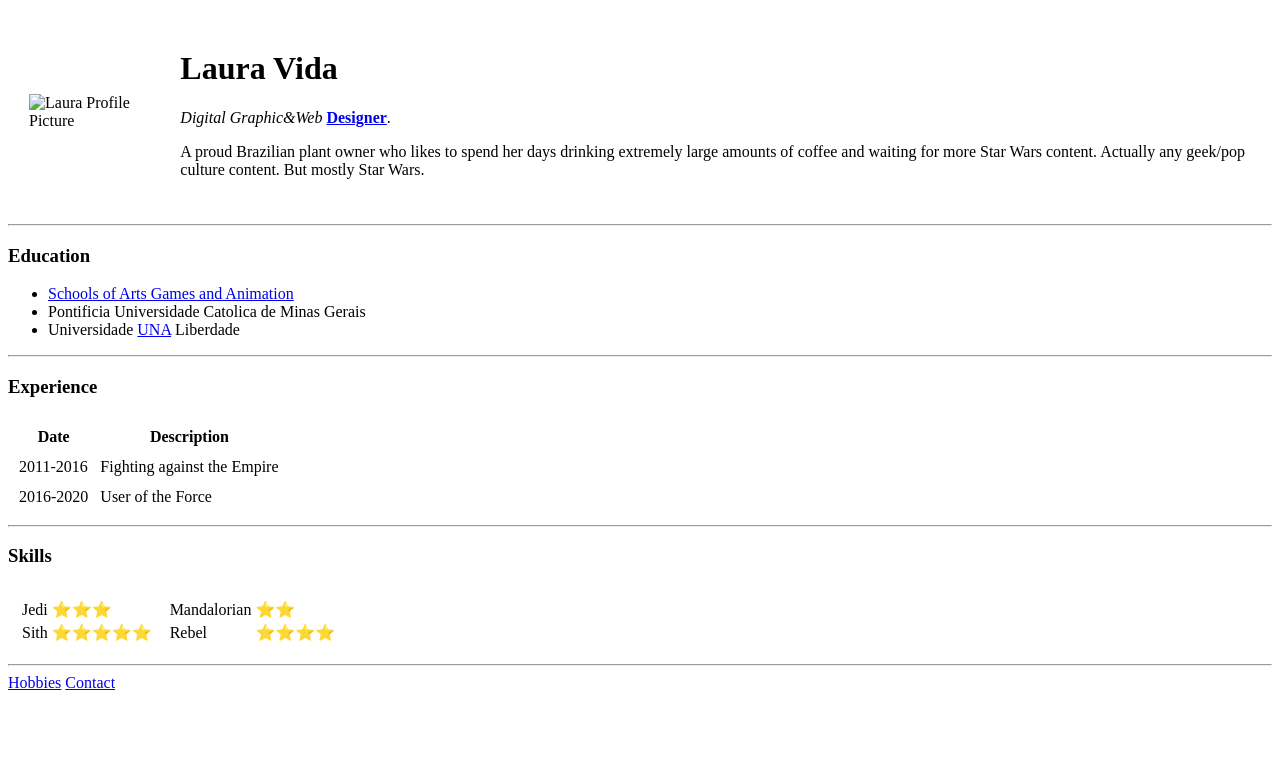
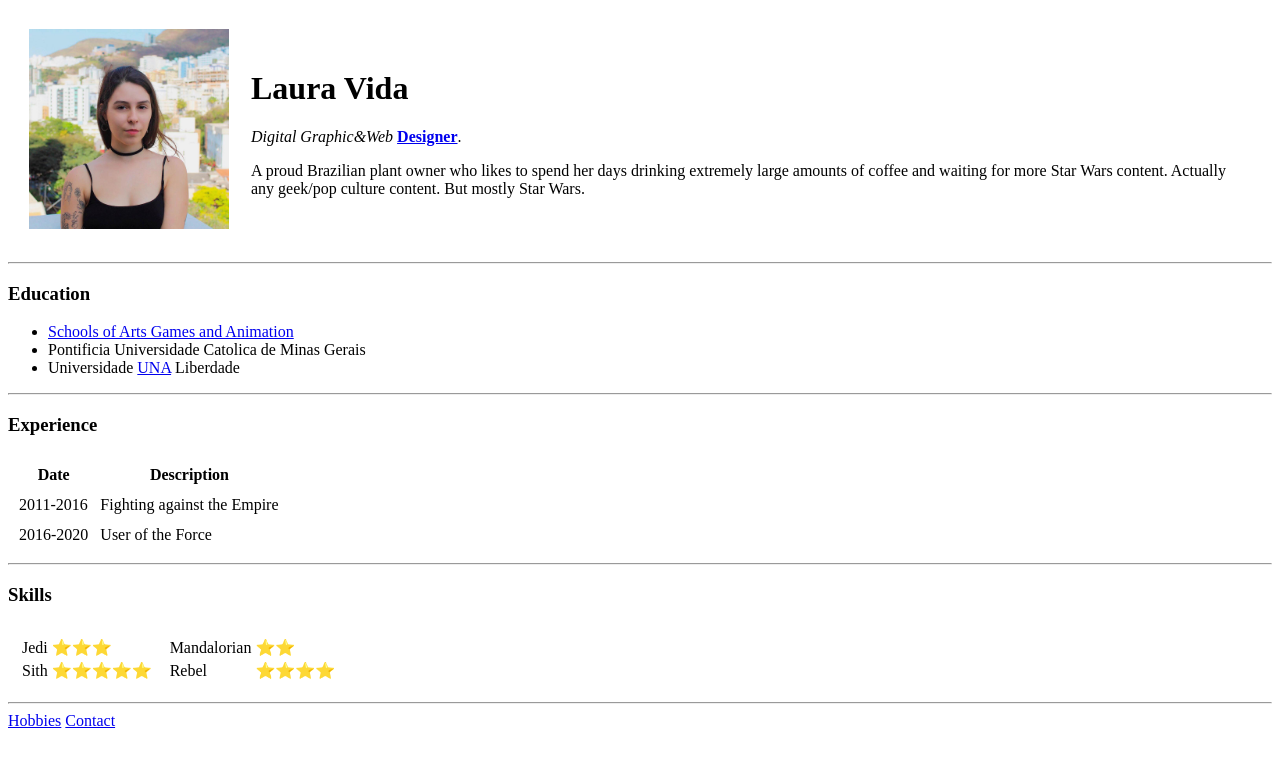
Before and after one commit to Vidampli/cv, a plain HTML site: page index.html in a window 1280 px wide. Drawn offline with Linux system fonts and the light colour scheme.

Commit message:
Update index.html

```diff
--- a/index.html
+++ b/index.html
@@ -9,7 +9,7 @@
       <tr>
         <td>
           <img
-            src="img/Laura_VAF.jpeg"
+            src="Laura_VAF.jpeg"
             alt="Laura Profile Picture"
             width="200px"
           />
```
